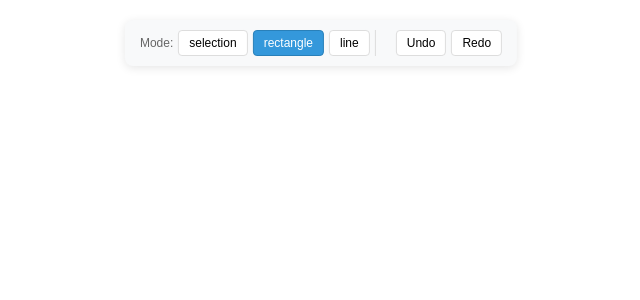
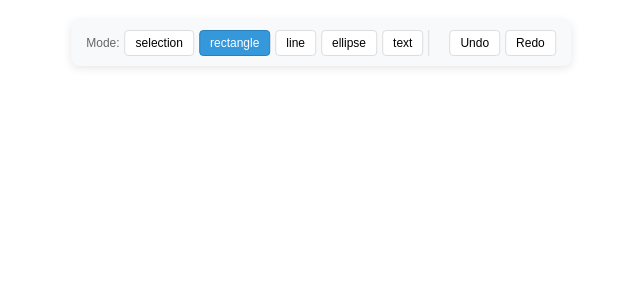
Before and after one commit to hc-b666/sketchvue, a Vue app: page / in a window 1280 px wide. Shown: the top 300 px of the page, without its empty margins (319-959 px from the left). Built offline with nearby package versions, Linux system fonts and the light colour scheme.

Commit message:
i hate programming, i promise i will hate it

```diff
--- a/src/Canvas2.vue
+++ b/src/Canvas2.vue
@@ -5,11 +5,12 @@ import { Drawer, Generator } from './Drawer';
 import { adjustElementCoordinates, adjustmentRequired } from './utils/coordinates';
 
 const canvas = ref(null);
+const textarea = ref(null);
 /**
  * @type {CanvasRenderingContext2D}
  */
 let ctx = null;
-const tools = ['selection', 'rectangle', 'line'];
+const tools = ['selection', 'rectangle', 'line', 'ellipse', 'text'];
 /**
  * @type {Generator}
  */
@@ -25,6 +26,7 @@ const startPanMousePos = ref({ x: 0, y: 0 });
 onMounted(() => {
   ctx = canvas.value.getContext('2d');
   renderCanvas();
+  autoFocusTextarea();
 
   canvas.value.addEventListener('mousedown', handleMousedown);
   canvas.value.addEventListener('mousemove', handleMousemove);
@@ -44,6 +46,7 @@ onUnmounted(() => {
 });
 
 watch([elements, action, selectedElement, panOffset], renderCanvas, { deep: true });
+watch([action, selectedElement], autoFocusTextarea, { deep: true });
 
 const undoredo = (e) => {
   if ((e.metaKey || e.ctrlKey) && e.key === 'z') undo();
@@ -64,11 +67,22 @@ function renderCanvas() {
   const currentElements = elements.value;
   if (currentElements && Array.isArray(currentElements)) {
     currentElements.forEach((element) => {
+      if (action.value === 'writing' && selectedElement.value.id === element.id) return;
       drawElement(drawer, element);
     });
   }
 
   ctx.restore();
+}
+
+function autoFocusTextarea() {
+  if (textarea.value && action.value === 'writing') {
+    console.log('autofocus worked');
+    setTimeout(() => {
+      textarea.value.focus();
+      textarea.value = selectedElement.value.text;
+    }, 0);
+  }
 }
 
 /**
@@ -82,7 +96,13 @@ function drawElement(drawer, element) {
   switch (element.type) {
     case 'line':
     case 'rectangle':
+    case 'ellipse':
       drawer.draw(element.canvasShape);
+      break;
+    case 'text':
+      ctx.textBaseline = 'top';
+      ctx.font = '16px Arial';
+      ctx.fillText(element.text, element.x1, element.y1);
       break;
     default:
       console.error('Unknown element type:', element.type);
@@ -118,13 +138,34 @@ function createElement(id, x1, y1, x2, y2, type) {
         y2,
         canvasShape: rectShape,
       };
+    case 'ellipse':
+      const ellipesShape = generator.ellipse(x1, y1, x2, y2);
+      return {
+        id,
+        type,
+        x1,
+        y1,
+        x2,
+        y2,
+        canvasShape: ellipesShape,
+      };
+    case 'text':
+      return {
+        id,
+        type,
+        x1,
+        y1,
+        x2,
+        y2,
+        text: "",
+      };
     default:
       console.error('Unknown element type:', type);
       return null;
   }
 }
 
-function updateElement(id, x1, y1, x2, y2, type) {
+function updateElement(id, x1, y1, x2, y2, type, options = {}) {
   const currentElements = elements.value;
   if (!currentElements || !Array.isArray(currentElements)) return;
 
@@ -133,7 +174,18 @@ function updateElement(id, x1, y1, x2, y2, type) {
   switch (type) {
     case 'line':
     case 'rectangle':
+    case 'ellipse':
       elementsCopy[id] = createElement(id, x1, y1, x2, y2, type);
+      break;
+    case 'text':
+      const text = options.text || "";
+      const textWidth = ctx ? ctx.measureText(text).width : 100;
+      const textHeight = 16;
+
+      elementsCopy[id] = {
+        ...createElement(id, x1, y1, x1 + textWidth, y1 + textHeight, type),
+        text,
+      };
       break;
     default:
       console.error('Unknown element type:', type);
@@ -141,7 +193,6 @@ function updateElement(id, x1, y1, x2, y2, type) {
 
   setElements(elementsCopy, true);
 }
-
 function getMouseCoordinates(e) {
   const clientX = e.clientX - panOffset.value.x;
   const clientY = e.clientY - panOffset.value.y;
@@ -178,6 +229,13 @@ function positionWithinElement(x, y, element) {
       const bottomright = nearPoint(x, y, x2, y2, 'br');
       const inside = (x >= x1 && x <= x2 && y >= y1 && y <= y2) ? 'inside' : null;
       return topleft || topright || bottomleft || bottomright || inside;
+    case 'ellipse':
+      const centerX = (x1 + x2) / 2;
+      const centerY = (y1 + y2) / 2;
+      const radiusX = Math.abs(x2 - x1) / 2;
+      const radiusY = Math.abs(y2 - y1) / 2;
+      const ellipseInside = ((x - centerX) ** 2) / (radiusX ** 2) + ((y - centerY) ** 2) / (radiusY ** 2) <= 1;
+      return ellipseInside ? 'inside' : null;
     default:
       console.error('error in positionWithinElement');
       return null;
@@ -265,12 +323,16 @@ function handleMousedown(e) {
     setElements([...currentElements, element]);
     selectedElement.value = element;
 
-    action.value = 'drawing';
+    console.log(tool.value, selectedElement.value, elements.value)
+
+    action.value = tool.value === 'text' ? 'writing' : 'drawing';
   }
 }
 
 function handleMousemove(e) {
   const { clientX, clientY } = getMouseCoordinates(e);
+
+  console.log(action.value)
 
   if (action.value === 'panning') {
     const deltaX = e.clientX - startPanMousePos.value.x;
@@ -301,7 +363,8 @@ function handleMousemove(e) {
     const height = y2 - y1;
     const newX1 = clientX - offsetX;
     const newY1 = clientY - offsetY;
-    updateElement(id, newX1, newY1, newX1 + width, newY1 + height, type);
+    const options = type === 'text' ? { text: selectedElement.value.text } : {};
+    updateElement(id, newX1, newY1, newX1 + width, newY1 + height, type, options);
   } else if (action.value === 'resizing') {
     if (!selectedElement.value || !selectedElement.value.position) return;
 
@@ -317,7 +380,18 @@ function handleMousemove(e) {
 }
 
 function handleMouseup(e) {
+  const { clientX, clientY } = getMouseCoordinates(e);
+
   if (selectedElement.value) {
+    if (
+      selectedElement.value.type === 'text' &&
+      clientX - selectedElement.value.offsetX === selectedElement.x1 &&
+      clientY - selectedElement.value.offsetY === selectedElement.y1
+    ) {
+      action.value = 'writing';
+      return;
+    }
+
     const index = selectedElement.value.id;
     const currentElements = elements.value;
     if (!currentElements || !Array.isArray(currentElements) || !currentElements[index]) {
@@ -343,6 +417,21 @@ function handleMouseup(e) {
   action.value = 'none';
   selectedElement.value = null;
 }
+
+function handleBlur(e) {
+  if (!selectedElement.value) return;
+
+  const { id, x1, y1, type } = selectedElement.value;
+  const text = e.target.value;
+
+  const textWidth = ctx.measureText(text).width;
+  const textHeight = 16;
+
+  updateElement(id, x1, y1, x1 + textWidth, y1 + textHeight, type, { text });
+  action.value = 'none';
+  selectedElement.value = null;
+}
+
 </script>
 
 <template>
@@ -362,6 +451,21 @@ function handleMouseup(e) {
     </div>
 
     <canvas id="canvas" ref="canvas"></canvas>
+    <textarea v-if="action === 'writing'" ref="textarea" v-model="selectedElement.text" @blur="handleBlur" :style="{
+      position: 'absolute',
+      top: selectedElement.y1 - 2 + panOffset.y,
+      left: selectedElement.x1 + panOffset.x,
+      background: 'transparent',
+      zIndex: 100,
+      fontFamily: 'Arial, sans-serif',
+      width: '200px',
+      height: '60px',
+      fontSize: '16px',
+      whiteSpace: 'pre',
+      overflow: 'hidden',
+      resize: 'auto',
+      color: 'black',
+    }"></textarea>
   </div>
 </template>
 
--- a/src/Drawer.js
+++ b/src/Drawer.js
@@ -10,7 +10,11 @@ export class Generator {
       y,
       width,
       height,
-      options: shapeOptions,
+      options: {
+        ...shapeOptions,
+        strokeStyle: shapeOptions.strokeStyle || "black",
+        lineWidth: shapeOptions.lineWidth || 2,
+      },
     };
   }
 
@@ -23,7 +27,37 @@ export class Generator {
       y1,
       x2,
       y2,
-      options: shapeOptions,
+      options: {
+        ...shapeOptions,
+        strokeStyle: shapeOptions.strokeStyle || "black",
+        lineWidth: shapeOptions.lineWidth || 1,
+      },
+    };
+  }
+
+  ellipse(x1, y1, x2, y2, options = {}) {
+    const x = (x1 + x2) / 2;
+    const y = (y1 + y2) / 2;
+    const rX = Math.abs(x1 - x2) / 2;
+    const rY = Math.abs(y1 - y2) / 2;
+    const rotation = 0;
+    const startAngle = 0;
+    const endAngle = 2 * Math.PI;
+
+    return {
+      type: "ellipse",
+      x,
+      y,
+      rX,
+      rY,
+      rotation,
+      startAngle,
+      endAngle,
+      options: {
+        ...options,
+        strokeStyle: options.strokeStyle || "black",
+        lineWidth: options.lineWidth || 1,
+      },
     };
   }
 }
@@ -50,6 +84,9 @@ export class Drawer {
       case "line":
         this._drawLine(shape);
         break;
+      case "ellipse":
+        this._drawEllipse(shape);
+        break;
       default:
         throw new Error(`Unknown shape type: ${type}`);
     }
@@ -59,9 +96,9 @@ export class Drawer {
     const { x, y, width, height, options } = shape;
     this.ctx.beginPath();
 
-    this.ctx.fillStyle = '#000';
-    this.ctx.strokeStyle = '#000';
-    this.ctx.lineWidth = 1;
+    this.ctx.fillStyle = "#000";
+    this.ctx.strokeStyle = options.strokeStyle || "black";
+    this.ctx.lineWidth = options.lineWidth || 1;
 
     this.ctx.fillRect(x, y, width, height);
     this.ctx.strokeRect(x, y, width, height);
@@ -75,8 +112,21 @@ export class Drawer {
 
     this.ctx.moveTo(x1, y1);
     this.ctx.lineTo(x2, y2);
-    this.ctx.strokeStyle = "black";
-    this.ctx.lineWidth = 1;
+    this.ctx.strokeStyle = options.strokeStyle || "black";
+    this.ctx.lineWidth = options.lineWidth || 1;
+
+    this.ctx.stroke();
+  }
+
+  _drawEllipse(shape) {
+    const { x, y, rX, rY, rotation, startAngle, endAngle, options } = shape;
+    this.ctx.beginPath();
+
+    this.ctx.ellipse(x, y, rX, rY, rotation, startAngle, endAngle, false);
+
+    this.ctx.fillStyle = "#000";
+    this.ctx.strokeStyle = options.strokeStyle || "black";
+    this.ctx.lineWidth = options.lineWidth || 1;
 
     this.ctx.stroke();
   }
```
